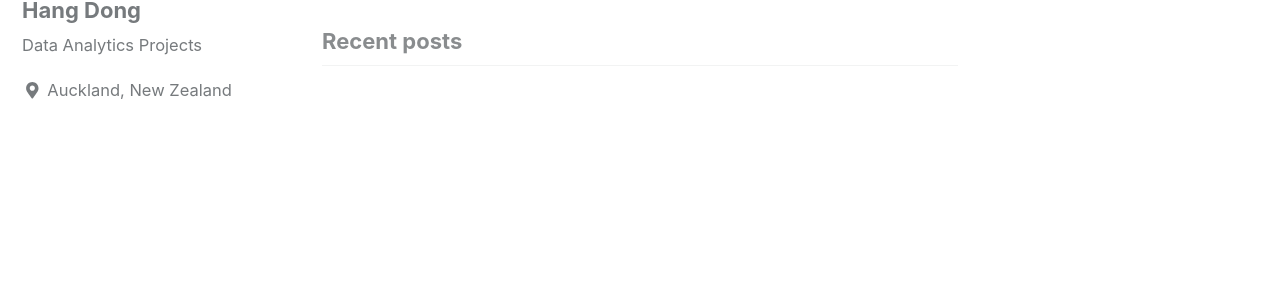
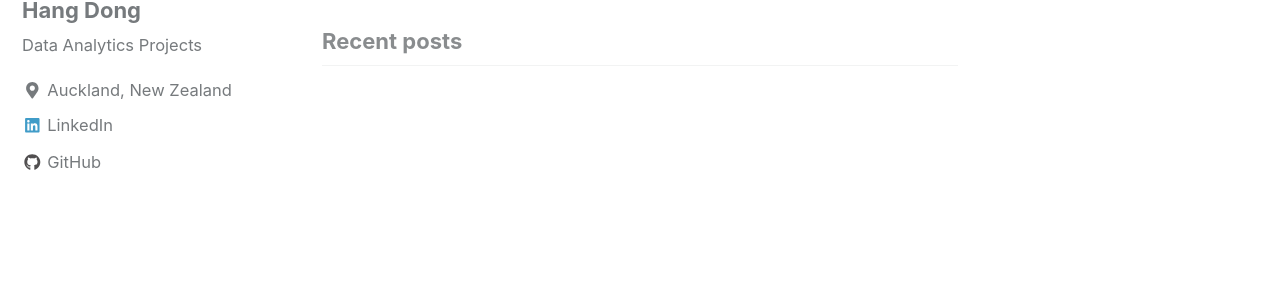
Before and after one commit to HangDong148/HangDong148.github.io, a Jekyll site: the page built from index.html, in a window 1280 px wide. Shown: the part 114-422 px from the top of the page. Built offline with Jekyll 4.4.1, drawn with Linux system fonts in a browser that asks for light colours; cached includes are drawn as plain includes; nearby versions of some CDN libraries; the list of posts is cut into pages by our own code.

Commit message:
new gith

```diff
--- a/_config.yml
+++ b/_config.yml
@@ -111,25 +111,9 @@ author:
   bio              : "Data Analytics Projects"
   location         : "Auckland, New Zealand"
   email            :
-  links:
-    - label: "Email"
-      icon: "fas fa-fw fa-envelope-square"
-      # url: mailto:your.name@email.com
-    - label: "Website"
-      icon: "fas fa-fw fa-link"
-      # url: "https://your-website.com"
-    - label: "Twitter"
-      icon: "fab fa-fw fa-twitter-square"
-      # url: "https://twitter.com/"
-    - label: "Facebook"
-      icon: "fab fa-fw fa-facebook-square"
-      # url: "https://facebook.com/"
-    - label: "GitHub"
-      icon: "fab fa-fw fa-github-square"
-      # url: "https://github.com/HangDong148"
-    - label: "Instagram"
-      icon: "fab fa-fw fa-instagram"
-      # url: "https://instagram.com/"
+  github           : "HangDong148"
+  linkedin         : "Hang Dong"
+
 
 # Site Footer
 footer:
```
